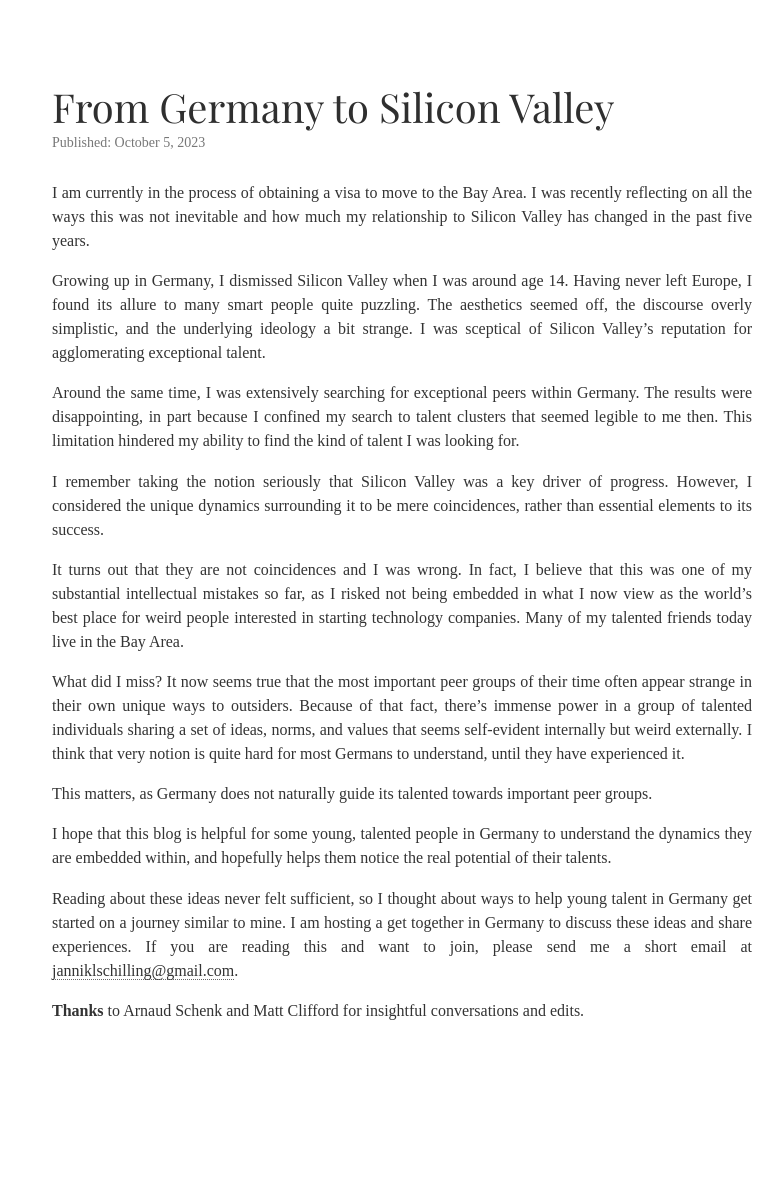
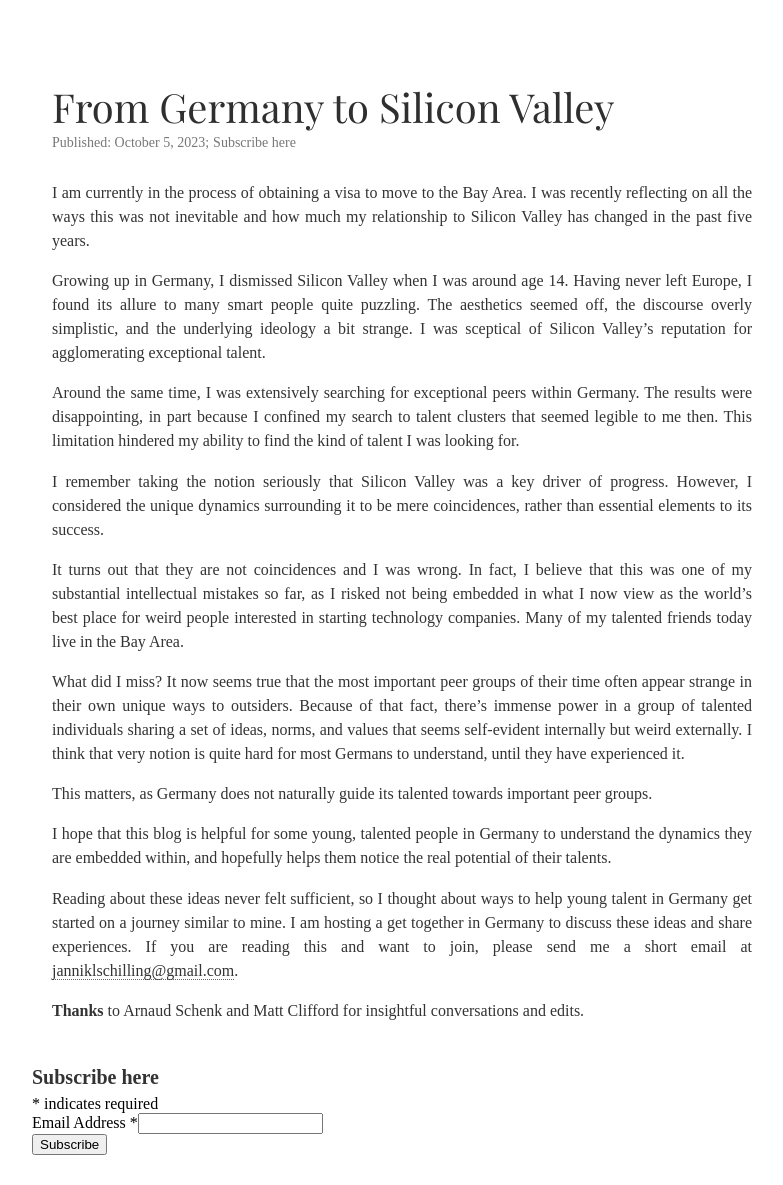
Before and after one commit to jannikls/jannikls.github.io, a Jekyll site: the page built from _posts/2023-10-05-from-germany-to-silicon-valley.markdown, in a window 1280 px wide. Shown: the whole page, without its empty margins (238-1021 px from the left). Built offline with Jekyll 4.4.1, drawn with Linux system fonts in a browser that asks for light colours; some web fonts are replaced; comment, search, counter and statistics services are not loaded; before the commit the page ends 1069 px from its top, so only the background shows below that.

Commit message:
added mailchimp

```diff
--- a/_layouts/post.html
+++ b/_layouts/post.html
@@ -27,6 +27,14 @@
       gtag('config', 'G-YLJV9FYFLD');
     </script>
 
+    <div id="mc_embed_shell">
+      <link href="//cdn-images.mailchimp.com/embedcode/classic-061523.css" rel="stylesheet" type="text/css">
+    <style type="text/css">
+        #mc_embed_signup{background:#fff;clear:left; width: 500px;}
+        /* Add your own Mailchimp form style overrides in your site stylesheet or in this style block.
+          We recommend moving this block and the preceding CSS link to the HEAD of your HTML file. */
+    </style>
+
   </head>
 
 <body>
@@ -35,7 +43,8 @@
     <div class="header-content">
       <h1>{{ page.title }}</h1>
       <div class="post-info">
-        <span class="date-tag">Published: {{ page.date | date: "%B %-d, %Y" }}</span>
+        <span class="date-tag">Published: {{ page.date | date: "%B %-d, %Y" }};</span>
+        <a href="#mc_embed_signup"><span class="date-tag">Subscribe here</span></a>
       </div>
     </div>
   </header>
@@ -45,7 +54,31 @@
       <div class="grey-text">
         {{ content }}
       </div>
+
+      <div id="mc_embed_signup" style="margin-left: -20px; padding-top: 10px;">
+        <form action="https://jannikschilling.us21.list-manage.com/subscribe/post?u=f89d10e0abc7fbfe9448deecc&amp;id=5ff74561c4&amp;f_id=0078f7e6f0" method="post" id="mc-embedded-subscribe-form" name="mc-embedded-subscribe-form" class="validate" target="_self" novalidate="">
+            <div id="mc_embed_signup_scroll"><h3>Subscribe here</h3>
+                <div class="indicates-required"><span class="asterisk">*</span> indicates required</div>
+                <div class="mc-field-group"><label for="mce-EMAIL">Email Address <span class="asterisk">*</span></label><input type="email" name="EMAIL" class="required email" id="mce-EMAIL" required="" value=""></div>
+            <div id="mce-responses" class="clear foot">
+                <div class="response" id="mce-error-response" style="display: none;"></div>
+                <div class="response" id="mce-success-response" style="display: none;"></div>
+            </div>
+        <div aria-hidden="true" style="position: absolute; left: -5000px;">
+            /* real people should not fill this in and expect good things - do not remove this or risk form bot signups */
+            <input type="text" name="b_f89d10e0abc7fbfe9448deecc_5ff74561c4" tabindex="-1" value="">
+        </div>
+            <div class="optionalParent">
+                <div class="clear foot">
+                    <input type="submit" name="subscribe" id="mc-embedded-subscribe" class="button" value="Subscribe">
+                </div>
+            </div>
+        </div>
+    </form>
     </div>
+    </div>
+    </div>
+
   </main>
 
 </body>
```
Also changed, not shown: _layouts/page copy.html (added, +45 -0 lines), _layouts/page.html (+34 -0 lines), 1 other file.
